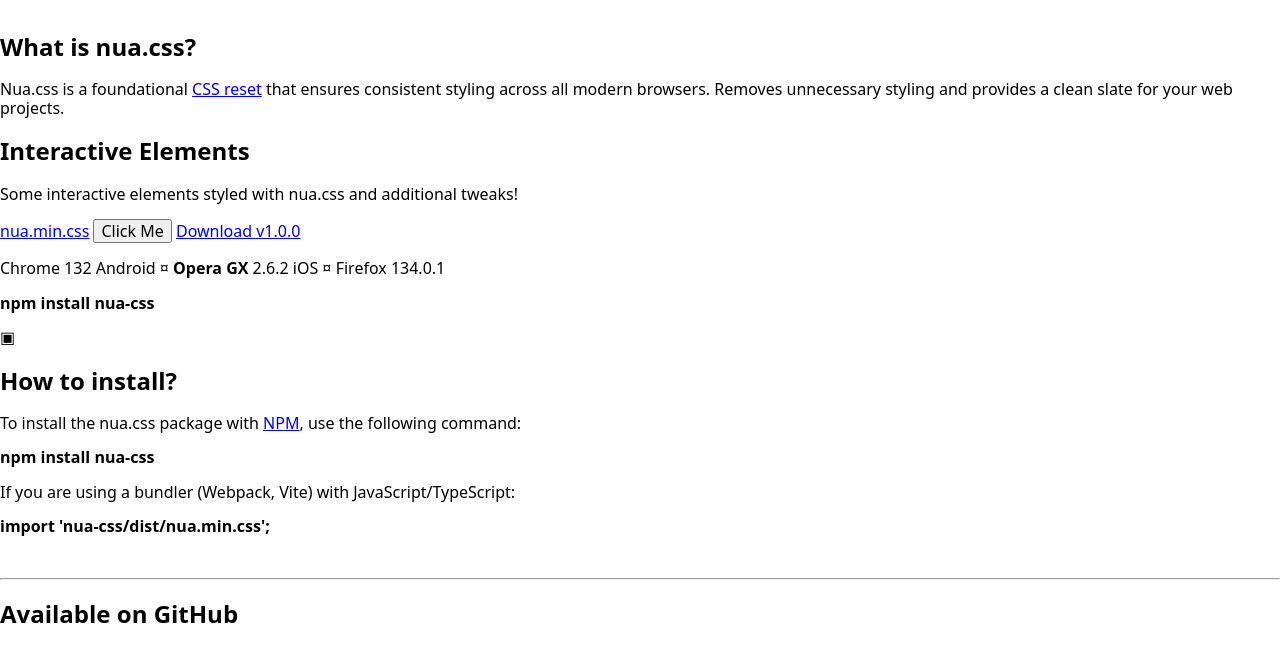
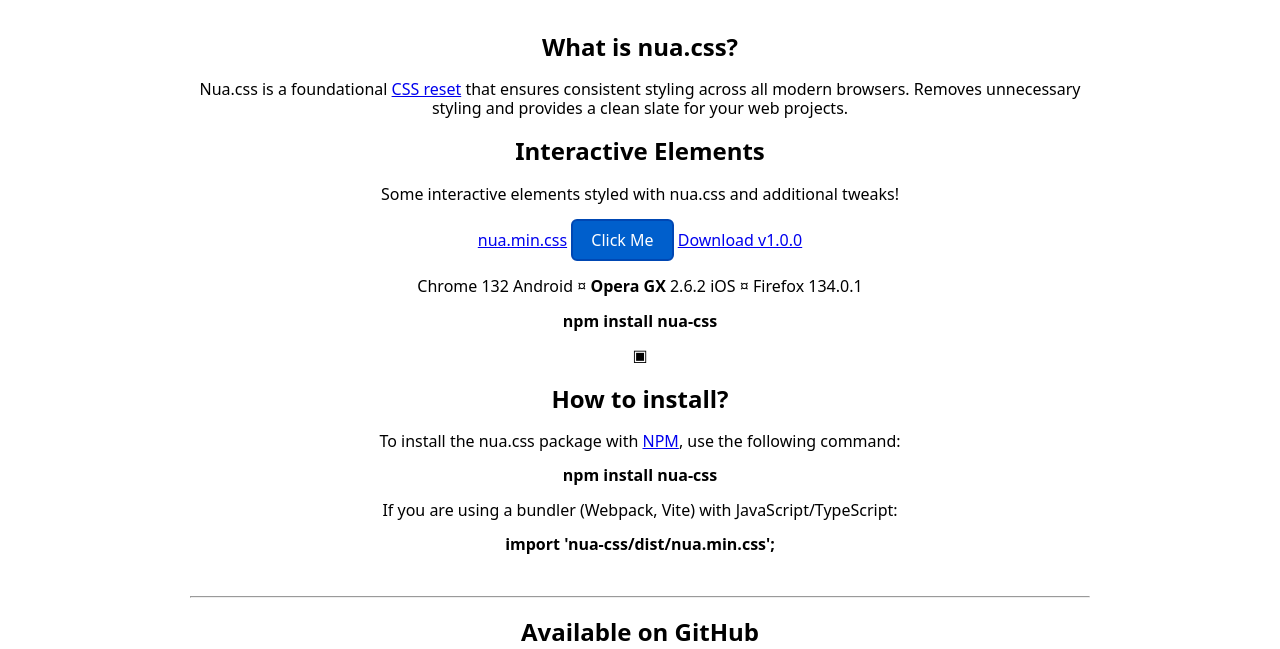
Before and after one commit to OSTARA711/nua-css, a plain HTML site: page index.html in a window 1280 px wide. Shown: the part 373-1022 px from the top of the page. Drawn offline with Linux system fonts and the light colour scheme.

Commit message:
Update style.css

```diff
--- a/style.css
+++ b/style.css
@@ -27,6 +27,13 @@
 
 /* Document v1.0 for Cache Busting
    ========================================================================= */
+
+.container {
+    max-width: 900px;
+    margin: 0 auto;
+    padding: 0 1rem;
+    text-align: center;
+}
 
 /* Apply box-sizing globally for consistent layout behavior, which ensures that padding and borders are included in the width and height calculations. */
 html,
@@ -219,6 +226,26 @@
     opacity: 1;
 }
 
+.hello-btn {
+    background-color: #005FCC;
+    color: #ffffff;
+    border: 2px solid #0047B3;
+    padding: 10px 18px;
+    border-radius: 6px; /* change to 0 for sharp square corners */
+    cursor: pointer;
+    font-size: 1rem;
+    display: inline-block;
+    transition: background-color 0.2s ease, transform 0.1s ease;
+}
+
+.hello-btn:hover {
+    background-color: #0047B3;
+}
+
+.hello-btn:active {
+    transform: scale(0.98);
+}
+
 /* Ensures that images do not have a border (useful for older browsers that might display borders around linked images). Sets images to be block-level elements, that way preventing any whitespace gaps caused by inline behavior. */
 img {
     border-style: none;
```
